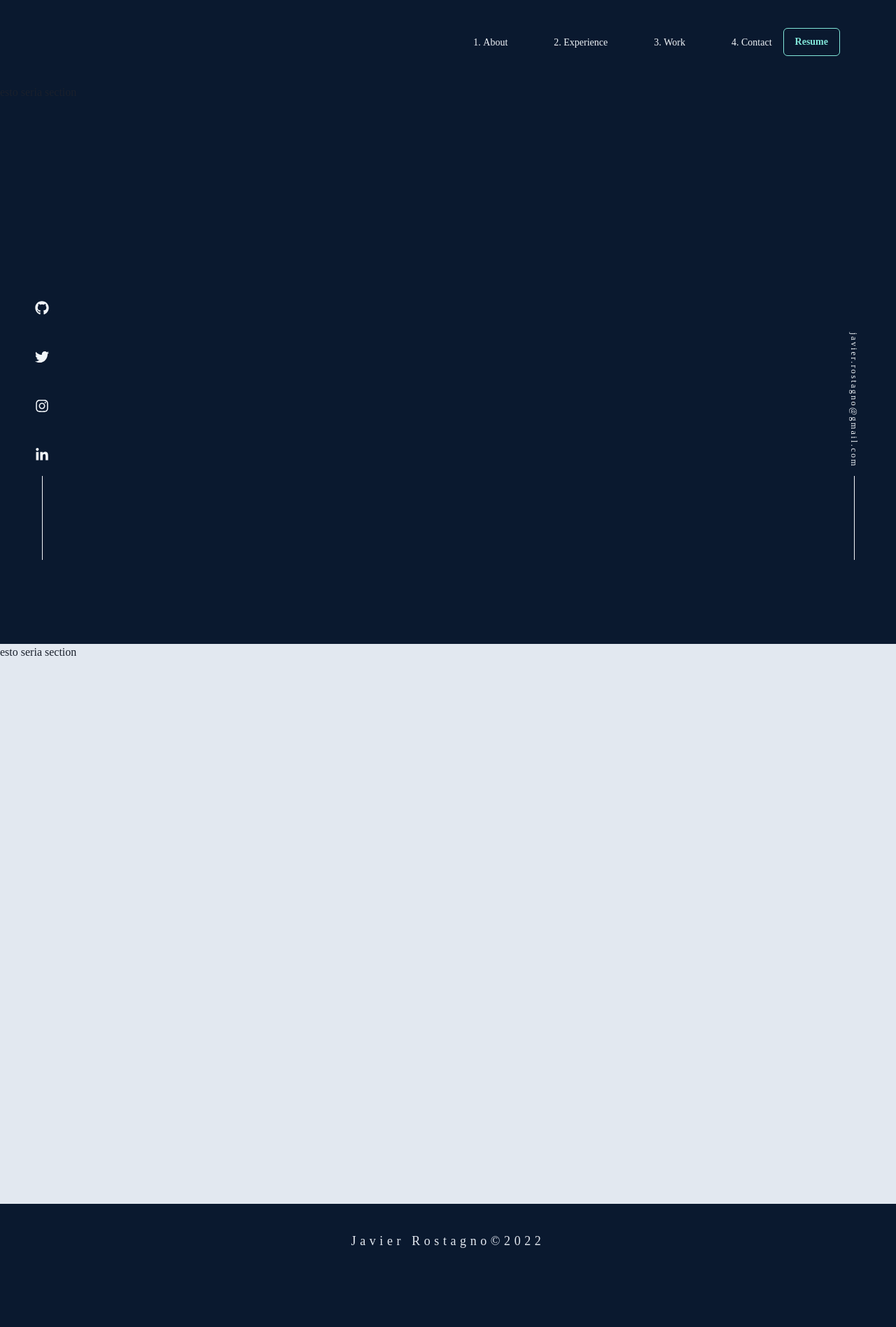
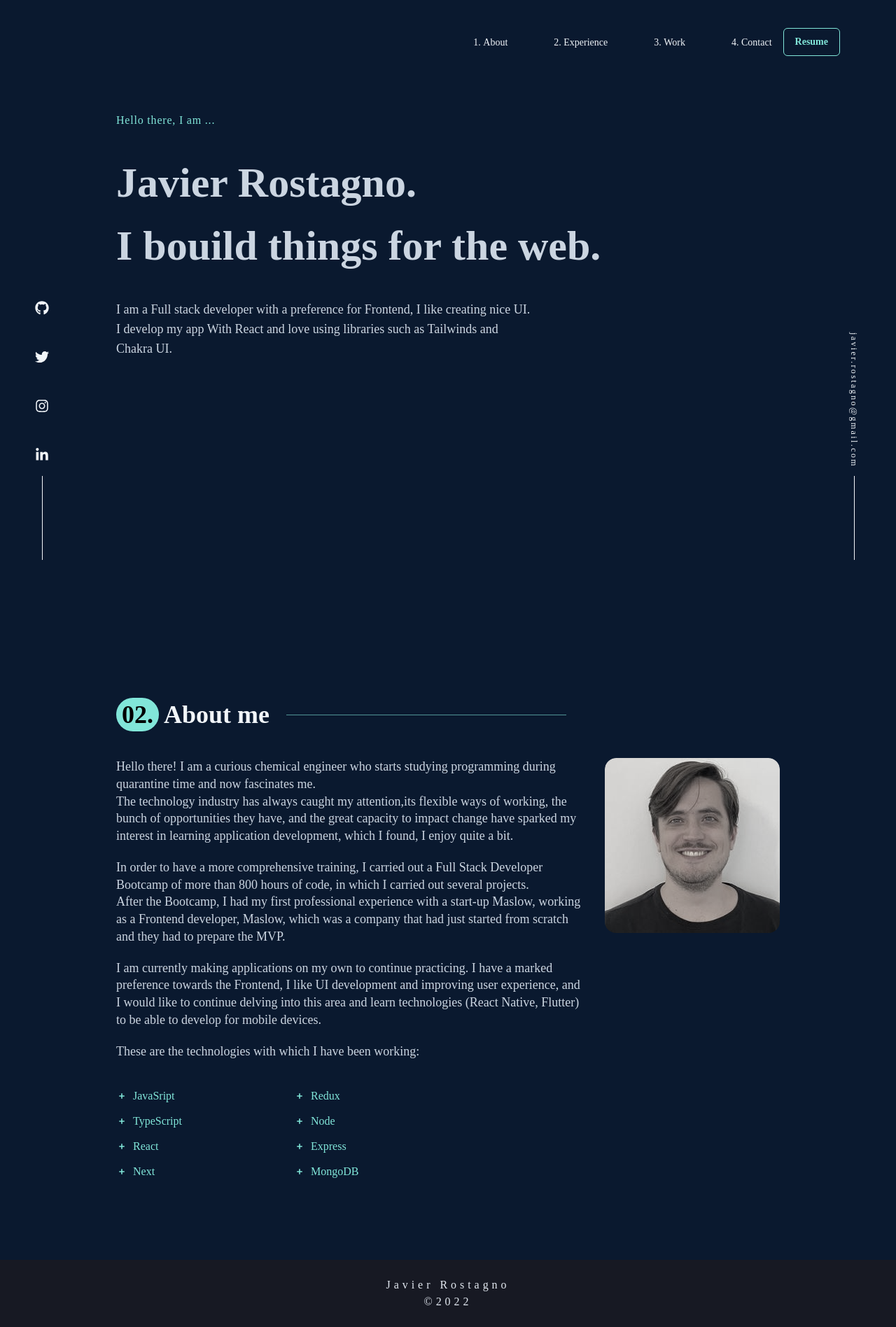
Before and after one commit to jrostagno/portfolio, a React (Create React App) app: page / in a window 1280 px wide. Shown: the whole page at 70% size. Before the commit the page ends 1827 px from the top, so only its background shows below. Built offline with nearby package versions, Linux system fonts and the light colour scheme; a web font is replaced by a local one.

Commit message:
feat:about section

```diff
--- a/package.json
+++ b/package.json
@@ -3,6 +3,7 @@
   "version": "0.1.0",
   "private": true,
   "dependencies": {
+    "@chakra-ui/icons": "^2.0.10",
     "@chakra-ui/react": "^2.3.4",
     "@emotion/react": "^11.10.4",
     "@emotion/styled": "^11.10.4",
--- a/src/App.js
+++ b/src/App.js
@@ -1,15 +1,16 @@
-import { Box } from "@chakra-ui/react";
+import { Container } from "@chakra-ui/react";
 import Layout from "./components/Layout/Layout";
+import Hero from "./components/Sections/Hero";
+
+import About from "./components/Sections/About";
 
 function App() {
   return (
     <Layout>
-      <Box height="100vh" bgColor="primary">
-        esto seria section
-      </Box>
-      <Box height="100vh" bgColor="gray.200">
-        esto seria section
-      </Box>
+      <Container maxWidth="1050px">
+        <Hero />
+        <About />
+      </Container>
     </Layout>
   );
 }
--- a/src/components/Footer/Footer.js
+++ b/src/components/Footer/Footer.js
@@ -5,10 +5,8 @@ const Footer = () => {
   return (
     <Box
       as="footer"
-      bgColor="primary"
-      display="flex"
-      justifyContent="center"
-      alignItems="center"
+      bgColor="gray.900"
+      textAlign="center"
       letterSpacing="0.31em"
       color="gray.200"
       fontSize="18px"
--- a/src/components/Layout/Layout.js
+++ b/src/components/Layout/Layout.js
@@ -1,12 +1,20 @@
 import React from "react";
-import { Box, Icon, Link, ListItem, UnorderedList } from "@chakra-ui/react";
+import {
+  Box,
+  Icon,
+  Link,
+  ListItem,
+  Stack,
+  Text,
+  UnorderedList,
+} from "@chakra-ui/react";
 import { FaGithub, FaTwitter, FaInstagram, FaLinkedinIn } from "react-icons/fa";
 import Footer from "../Footer/Footer";
 import NavBar from "../Navbar/NavBar";
 
 const Layout = ({ children }) => {
   return (
-    <Box display="flex" flexDirection="column" height="100vh">
+    <Box display="flex" flexDirection="column" style={{ minHeight: "100vh" }}>
       <NavBar></NavBar>
       <Box
         width="40px"
@@ -26,26 +34,26 @@ const Layout = ({ children }) => {
         >
           <ListItem>
             <Link>
-              <Icon color="secondary" as={FaGithub} />
+              <Icon color="slate100" as={FaGithub} />
             </Link>
           </ListItem>
           <ListItem>
             <Link>
-              <Icon color="secondary" as={FaTwitter} />
+              <Icon color="slate100" as={FaTwitter} />
             </Link>
           </ListItem>
           <ListItem>
             <Link>
-              <Icon color="secondary" as={FaInstagram} />
+              <Icon color="slate100" as={FaInstagram} />
             </Link>
           </ListItem>
           <ListItem>
             <Link>
-              <Icon color="secondary" as={FaLinkedinIn} />
+              <Icon color="slate100" as={FaLinkedinIn} />
             </Link>
           </ListItem>
         </UnorderedList>
-        <Box height="120px" borderRight="1px" borderColor="secondary"></Box>
+        <Box height="120px" borderRight="1px" borderColor="slate100"></Box>
       </Box>
       <Box
         width="40px"
@@ -60,7 +68,7 @@ const Layout = ({ children }) => {
         <Link
           sx={{ writingMode: "vertical-lr" }}
           letterSpacing="0.2em"
-          color="secondary"
+          color="slate100"
           fontSize="xs"
           textDecoration="none"
           fontFamily="heading"
@@ -68,10 +76,31 @@ const Layout = ({ children }) => {
           javier.rostagno@gmail.com
         </Link>
 
-        <Box height="120px" borderRight="1px" borderColor="secondary"></Box>
+        <Box height="120px" borderRight="1px" borderColor="slate100"></Box>
       </Box>
-      <Box as="main">{children}</Box>
-      <Footer></Footer>
+      <Box
+        as="main"
+        paddingX="150px"
+        style={{ margin: "auto" }}
+        width="100%"
+        maxWidth="1500px"
+      >
+        {children}
+      </Box>
+      <Box
+        as="footer"
+        flexGrow="1"
+        bgColor="gray.900"
+        textAlign="center"
+        letterSpacing="0.31em"
+        color="gray.200"
+        fontSize="16px"
+        textDecoration="none"
+        fontFamily="heading"
+        padding={6}
+      >
+        <Text>Javier Rostagno</Text>&copy;{new Date().getFullYear()}
+      </Box>
     </Box>
   );
 };
--- a/src/components/Navbar/NavBar.js
+++ b/src/components/Navbar/NavBar.js
@@ -8,10 +8,10 @@ const NavBar = () => {
       paddingLeft={20}
       paddingRight={20}
       paddingY={10}
-      bgColor="primary"
+      bgColor="navy"
       display="flex"
       fontFamily="heading"
-      color="secondary"
+      color="slate100"
       fontSize="sm"
       alignItems="center"
       justifyContent="end"
@@ -38,11 +38,11 @@ const NavBar = () => {
       </OrderedList>
       <Button
         variant="outline"
-        bgColor="primary"
+        bgColor="navy"
         border="1px solid"
         fontSize="sm"
-        color="terciary"
-        borderColor="terciary"
+        color="teal200"
+        borderColor="teal200"
         fontFamily="body"
       >
         Resume
--- /dev/null
+++ b/src/components/Sections/About.js
@@ -0,0 +1,160 @@
+import React from "react";
+import { SmallAddIcon } from "@chakra-ui/icons";
+import {
+  Box,
+  Divider,
+  Flex,
+  Heading,
+  Highlight,
+  Image,
+  List,
+  ListIcon,
+  ListItem,
+  Text,
+} from "@chakra-ui/react";
+import avatar from "../../assets/fotogithub.JPG";
+
+const About = () => {
+  return (
+    <Box height="100vh" marginTop={20}>
+      <Flex alignItems="center" gap="6">
+        <Heading color="slate100" fontWeight="600">
+          <Highlight
+            query="02."
+            styles={{ px: "2", py: "1", rounded: "full", bg: "teal.200" }}
+          >
+            02. About me
+          </Highlight>
+        </Heading>
+        <Divider width="400px" borderColor={"teal.200"} />
+      </Flex>
+      <Box display="flex" paddingY="10" justifyContent="space-between">
+        <Box maxW="2xl">
+          <Text
+            as="p"
+            color="slate300"
+            fontSize="lg"
+            fontWeight="300"
+            letterSpacing="normal"
+            paddingBottom={5}
+            fontFamily="body"
+            lineHeight="short"
+          >
+            Hello there! I am a curious chemical engineer who starts studying
+            programming during quarantine time and now fascinates me.
+            <br /> The technology industry has always caught my attention,its
+            flexible ways of working, the bunch of opportunities they have, and
+            the great capacity to impact change have sparked my interest in
+            learning application development, which I found, I enjoy quite a
+            bit.
+          </Text>
+          <Text
+            as="p"
+            color="slate300"
+            fontSize="lg"
+            paddingBottom={5}
+            fontWeight="300"
+            letterSpacing="normal"
+            fontFamily="body"
+            lineHeight="short"
+          >
+            In order to have a more comprehensive training, I carried out a Full
+            Stack Developer Bootcamp of more than 800 hours of code, in which I
+            carried out several projects. <br />
+            After the Bootcamp, I had my first professional experience with a
+            start-up Maslow, working as a Frontend developer, Maslow, which was
+            a company that had just started from scratch and they had to prepare
+            the MVP.
+          </Text>
+          <Text
+            as="p"
+            color="slate300"
+            fontSize="lg"
+            fontWeight="300"
+            paddingBottom={5}
+            letterSpacing="normal"
+            fontFamily="body"
+            lineHeight="short"
+          >
+            I am currently making applications on my own to continue practicing.
+            I have a marked preference towards the Frontend, I like UI
+            development and improving user experience, and I would like to
+            continue delving into this area and learn technologies (React
+            Native, Flutter) to be able to develop for mobile devices.
+          </Text>
+          <Text
+            as="p"
+            color="slate300"
+            fontSize="lg"
+            fontWeight="300"
+            letterSpacing="normal"
+            fontFamily="body"
+            lineHeight="short"
+          >
+            These are the technologies with which I have been working:
+          </Text>
+        </Box>
+        <Box
+          overflow="hidden"
+          filter="grayscale(80%)"
+          borderRadius="2xl"
+          minW="250px"
+          maxW="250px"
+        >
+          <Image
+            src={avatar}
+            widht="full"
+            objectFit="none"
+            height="250px"
+            borderRadius="2xl"
+            alt="avatar"
+          />
+        </Box>
+      </Box>
+      <Flex gap="40">
+        <Box>
+          <List color="teal200" spacing={3}>
+            <ListItem>
+              <ListIcon as={SmallAddIcon} color="teal200" />
+              JavaSript
+            </ListItem>
+            <ListItem>
+              <ListIcon as={SmallAddIcon} color="teal200" />
+              TypeScript
+            </ListItem>
+            <ListItem>
+              <ListIcon as={SmallAddIcon} color="teal200" />
+              React
+            </ListItem>
+            <ListItem>
+              <ListIcon as={SmallAddIcon} color="teal200" />
+              Next
+            </ListItem>
+          </List>
+        </Box>
+        <Box>
+          <List color="teal200" spacing={3}>
+            <ListItem>
+              <ListIcon as={SmallAddIcon} color="teal200" />
+              Redux
+            </ListItem>
+            <ListItem>
+              <ListIcon as={SmallAddIcon} color="teal200" />
+              Node
+            </ListItem>
+            <ListItem>
+              <ListIcon as={SmallAddIcon} color="teal200" />
+              Express
+            </ListItem>
+            <ListItem>
+              <ListIcon as={SmallAddIcon} color="teal200" />
+              MongoDB
+            </ListItem>
+          </List>
+        </Box>
+      </Flex>
+    </Box>
+  );
+};
+
+export default About;
--- /dev/null
+++ b/src/components/Sections/Hero.js
@@ -0,0 +1,64 @@
+import { Stack, Text } from "@chakra-ui/react";
+import React from "react";
+
+const Hero = () => {
+  return (
+    <Stack
+      paddingY="10"
+      as="section"
+      spacing={8}
+      height="100vh"
+      bgColor="primary"
+    >
+      <Text
+        as="h1"
+        color="teal200"
+        fontSize="md"
+        fontWeight="500"
+        letterSpacing="wider"
+        fontFamily="heading"
+      >
+        Hello there, I am ...
+      </Text>
+      <Stack spacing="-3">
+        <Text
+          marginTop="0px"
+          as="h2"
+          color="slate300"
+          fontSize="6xl"
+          fontWeight="700"
+          letterSpacing="normal"
+          fontFamily="body"
+        >
+          Javier Rostagno.
+        </Text>
+        <Text
+          as="h2"
+          color="slate300"
+          fontSize="6xl"
+          fontWeight="700"
+          letterSpacing="normal"
+          fontFamily="body"
+        >
+          I bouild things for the web.
+        </Text>
+      </Stack>
+      <Text
+        maxW="600px"
+        as="p"
+        color="slate300"
+        fontSize="lg"
+        fontWeight="400"
+        letterSpacing="normal"
+        fontFamily="body"
+        lineHeight="7"
+      >
+        I am a Full stack developer with a preference for Frontend, I like
+        creating nice UI. I develop my app With React and love using libraries
+        such as Tailwinds and Chakra UI.
+      </Text>
+    </Stack>
+  );
+};
+
+export default Hero;
--- a/src/lib/theme.js
+++ b/src/lib/theme.js
@@ -15,11 +15,11 @@ export const theme = extendTheme({
   },
 
   colors: {
-    primary: "#0A192F",
-    secondary: "#f1f5f9", //slate 100
-    terciary: "#81E6D9", // Teal 200
-    slate200Terciary: "#e2e8f0", //slate 200
-    slate300Cuaternary: "#cbd5e1", //stalte 300
+    navy: "#0A192F",
+    slate100: "#f1f5f9", //slate 100
+    teal200: "#81E6D9", // Teal 200
+    slate200: "#e2e8f0", //slate 200
+    slate300: "#cbd5e1", //stalte 300
   },
   // fontSizes: {
   //   sm: "0.9375rem",
```
Also changed, not shown: src/assets/fotogithub.JPG (added), 1 other file (tests, documents, lock files or other folders).
